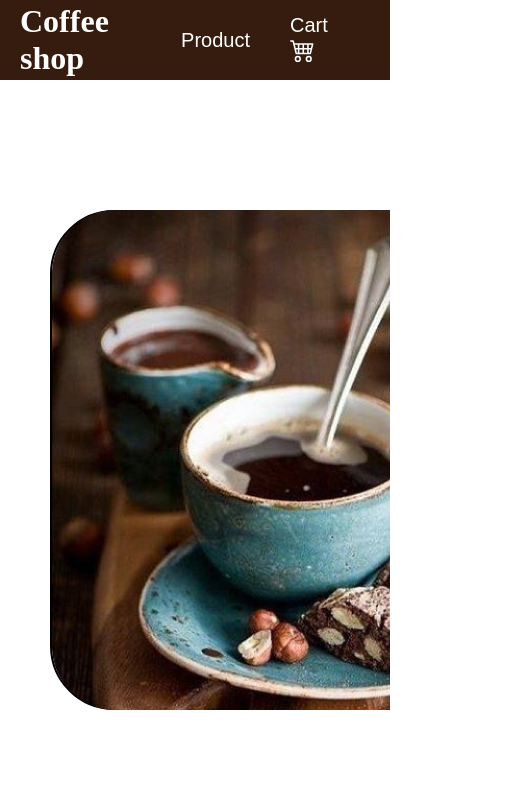
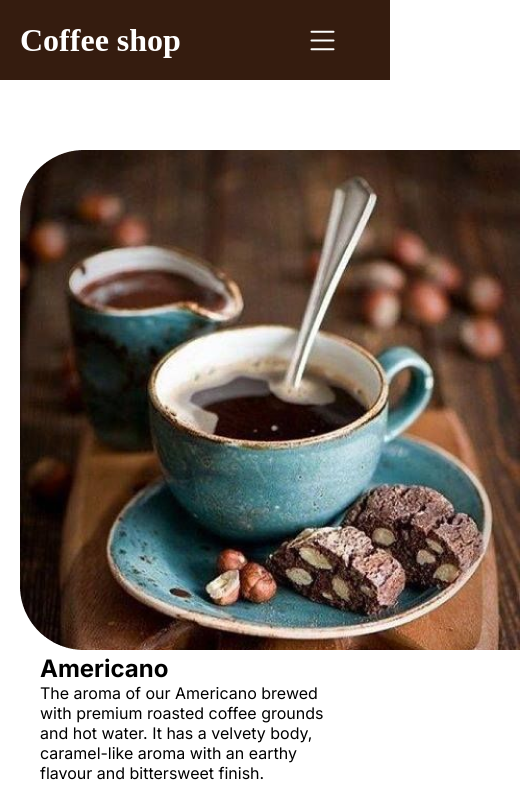
Before and after one commit to jayalakshmi610/Coffee-shop-, a Next.js app: page /Product in a window 390 px wide. Shown: the top 804 px of the page, 520 px wide, since content can reach past the window. Built offline with nearby package versions, Linux system fonts and the light colour scheme.

Commit message:
second commit

```diff
--- a/app/People/page.js
+++ b/app/People/page.js
@@ -1,5 +1,5 @@
 import React from "react";
-import styles from "./productlist.module.css";
+import styles from "./people.module.css";
 import Image from "next/image";
 import UsernamesWithId from "./users";
 
--- a/app/People/productlist.module.css
+++ b/app/People/people.module.css
@@ -42,3 +42,8 @@
   height: 176px;
   margin: 10px;
 }
+@media (max-width: 768px) {
+  .items {
+    grid-template-columns: auto;
+  }
+}
--- a/app/Product/product.module.css
+++ b/app/Product/product.module.css
@@ -1,29 +1,21 @@
-.products {
-  display: flex;
-  align-items: center;
-  justify-content: center;
-  flex-direction: column;
-  overflow-y: hidden;
-  padding: 80px 50px;
+@media (max-width: 768px) {
+  .products {
+    padding: 50px 20px; /* Further adjusted padding for smaller screens */
+  }
+
+  .product {
+    height: auto;
+    border-radius: 0; /* Removed border-radius for smaller screens */
+    margin: 20px 0;
+  }
+
+  .details {
+    padding: 0 20px;
+  }
+
+  .btnarea {
+    flex-direction: column;
+    align-items: center;
+    margin-top: 20px;
+  }
 }
-.product {
-  height: 500px;
-
-  border-radius: 64px 0px 0px 64px;
-  margin: 50px 0px;
-  background-repeat: no-repeat;
-  background-size: cover;
-  display: flex;
-  align-items: center;
-  width: 100%;
-  border: 2px solid black;
-}
-.details {
-  padding: 0px 50px;
-}
-.btnarea {
-  display: flex;
-  justify-content: space-between;
-  align-items: center;
-  margin-top: 50px;
-}
--- a/app/Productlist/productlist.module.css
+++ b/app/Productlist/productlist.module.css
@@ -42,3 +42,8 @@
   height: 176px;
   margin: 10px;
 }
+@media (max-width: 768px) {
+  .items {
+    grid-template-columns: auto;
+  }
+}
--- /dev/null
+++ b/app/components/navbar/navbar.module.css
@@ -0,0 +1,117 @@
+.logo {
+  text-decoration: none;
+  color: white;
+}
+.grid-container {
+  display: grid;
+  grid-template-columns: repeat(auto-fill, minmax(200px, 1fr));
+  gap: 20px;
+  padding: 20px;
+}
+.navbar {
+  display: flex;
+  justify-content: space-between;
+  align-items: center;
+  width: 100%;
+  height: 80px;
+  background-color: #351c0f;
+  color: white;
+  font-family: "La Belle Aurore";
+  padding: 0px 20px;
+  transition: 900ms ease-in-out;
+}
+.description {
+  display: flex;
+  color: white;
+  font-family: Arial, Helvetica, sans-serif;
+  align-items: center;
+  justify-content: space-between;
+}
+.description a {
+  margin: 10px;
+  font-size: 20px;
+  padding-right: 20px;
+  margin-right: 10px;
+  text-decoration: none;
+  color: white;
+}
+.cartbtn {
+  display: flex;
+  align-items: center;
+  justify-content: space-around;
+  width: 140px;
+  font-size: 20px;
+}
+.hamburger {
+  background: none;
+  border-radius: none;
+  color: white;
+  display: flex;
+  align-items: center;
+  justify-content: space-around;
+  border: none;
+  transition: 900ms ease-in-out;
+  cursor: pointer;
+}
+.hamburger:hover {
+  background-color: white;
+  color: black;
+}
+
+.sidebar {
+  width: 300px;
+  height: 100%;
+  background-color: burlywood;
+  color: black;
+  text-decoration: none;
+  position: absolute;
+  right: -300px;
+  top: 0;
+  z-index: 1;
+  display: none;
+  align-items: start;
+  justify-content: center;
+  padding: 50px;
+  transition: 900ms ease-in-out;
+}
+.open {
+  width: 250px;
+  height: 100vh;
+  background-color: rgb(31, 236, 17);
+  color: black;
+  text-decoration: none;
+  position: absolute;
+  right: 0;
+  top: 0;
+  z-index: 2;
+  display: flex;
+  align-items: start;
+  justify-content: center;
+  padding: 50px;
+  transition: 900ms ease-in-out;
+}
+.mobilenavbar {
+  display: none;
+  justify-content: space-between;
+  align-items: center;
+  width: 100%;
+  height: 80px;
+  background-color: #351c0f;
+  color: white;
+  font-family: "La Belle Aurore";
+  padding: 0px 20px;
+  transition: 900ms ease-in-out;
+}
+
+@media (max-width: 768px) {
+  .mobilenavbar {
+    display: flex;
+  }
+  .grid-container {
+    grid-template-columns: auto;
+    background-color: red;
+  }
+  .navbar {
+    display: none;
+  }
+}
--- a/app/components/navbar/page.js
+++ b/app/components/navbar/page.js
@@ -1,9 +1,19 @@
-import React from "react";
-import styles from "../../page.module.css";
+"use client";
+import React, { useState } from "react";
+import styles from "./navbar.module.css";
 import Link from "next/link";
 
 const Navbar = () => {
+  const [sidebar, setSidebar] = useState(false);
+
+  const Togglesidebar = () => {
+    setSidebar(!sidebar);
+    console.log(`I am toggling ${sidebar}`);
+  };
+
   return (
+    <>
+      <div className={styles.grid_container}>
         <div className={styles.navbar}>
           <div>
             <Link href={"/"} className={styles.logo}>
@@ -14,6 +24,7 @@ const Navbar = () => {
           <div className={styles.description}>
             <Link href={"/Product"}>Product</Link>
             <Link href={"/Confirmation"}>
+              <button className={styles.cartbtn}>
                 Cart
                 <svg
                   xmlns="http://www.w3.org/2000/svg"
@@ -25,9 +36,48 @@ const Navbar = () => {
                 >
                   <path d="M0 2.5A.5.5 0 0 1 .5 2H2a.5.5 0 0 1 .485.379L2.89 4H14.5a.5.5 0 0 1 .485.621l-1.5 6A.5.5 0 0 1 13 11H4a.5.5 0 0 1-.485-.379L1.61 3H.5a.5.5 0 0 1-.5-.5M3.14 5l.5 2H5V5zM6 5v2h2V5zm3 0v2h2V5zm3 0v2h1.36l.5-2zm1.11 3H12v2h.61zM11 8H9v2h2zM8 8H6v2h2zM5 8H3.89l.5 2H5zm0 5a1 1 0 1 0 0 2 1 1 0 0 0 0-2m-2 1a2 2 0 1 1 4 0 2 2 0 0 1-4 0m9-1a1 1 0 1 0 0 2 1 1 0 0 0 0-2m-2 1a2 2 0 1 1 4 0 2 2 0 0 1-4 0" />
                 </svg>
+              </button>
             </Link>
           </div>
         </div>
+        <div className={styles.mobilenavbar}>
+          <div>
+            <Link href={"/"} className={styles.logo}>
+              <h1>Coffee shop</h1>
+            </Link>
+          </div>
+
+          <div className={styles.description}>
+            <button onClick={Togglesidebar} className={styles.hamburger}>
+              <svg
+                xmlns="http://www.w3.org/2000/svg"
+                width="35"
+                height="35"
+                fill="currentColor"
+                class="bi bi-list"
+                viewBox="0 0 16 16"
+              >
+                <path
+                  fill-rule="evenodd"
+                  d="M2.5 12a.5.5 0 0 1 .5-.5h10a.5.5 0 0 1 0 1H3a.5.5 0 0 1-.5-.5m0-4a.5.5 0 0 1 .5-.5h10a.5.5 0 0 1 0 1H3a.5.5 0 0 1-.5-.5m0-4a.5.5 0 0 1 .5-.5h10a.5.5 0 0 1 0 1H3a.5.5 0 0 1-.5-.5"
+                />
+              </svg>
+            </button>
+          </div>
+        </div>
+        <div className={`${!sidebar ? styles.sidebar : styles.open}`}>
+          <button onClick={Togglesidebar}> X </button>
+          <ul>
+            <Link href={"/Product"}>
+              <li>Product</li>
+            </Link>
+            <Link href={"/Confirmation"}>
+              <li>Cart</li>
+            </Link>
+          </ul>
+        </div>
+      </div>
+    </>
   );
 };
 
--- a/app/page.module.css
+++ b/app/page.module.css
@@ -2,34 +2,9 @@
   background-color: white;
   overflow-x: hidden;
 }
-.navbar {
-  display: flex;
-  justify-content: space-between;
-  align-items: center;
-  width: 100%;
-  height: 80px;
-  background-color: #351c0f;
-  color: white;
-  font-family: "La Belle Aurore";
-  padding: 0px 20px;
-}
+
 .main h1 {
   width: 150px;
-}
-.description {
-  display: flex;
-  color: white;
-  font-family: Arial, Helvetica, sans-serif;
-  align-items: center;
-  justify-content: space-between;
-}
-.description a {
-  margin: 10px;
-  font-size: 20px;
-  padding-right: 20px;
-  margin-right: 10px;
-  text-decoration: none;
-  color: white;
 }
 
 .center {
@@ -90,7 +65,28 @@
   text-decoration: none;
   font-style: none;
 }
-.logo {
-  text-decoration: none;
-  color: white;
+@media (max-width: 768px) {
+  .center {
+    height: auto;
+  }
+  .content {
+    width: 100%;
+    height: auto;
+    border-radius: 0;
+  }
+
+  .title {
+    width: 100%;
+    margin-left: 0;
+  }
+
+  .para {
+    width: 100%;
+    margin-left: 0;
+  }
+
+  .herobtn {
+    position: relative;
+    margin: 20px 0 0 0;
+  }
 }
```
Lines whose indentation alone changed are shown as unchanged.
